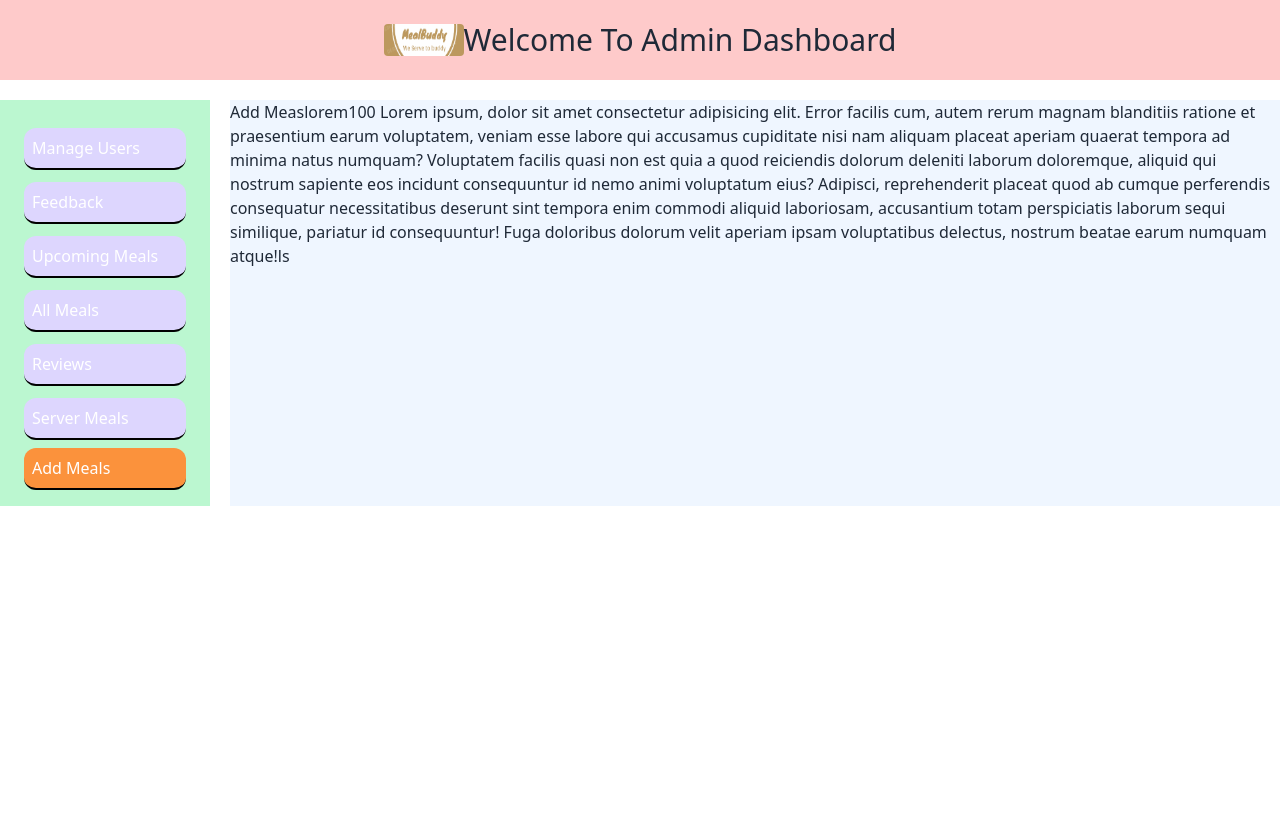
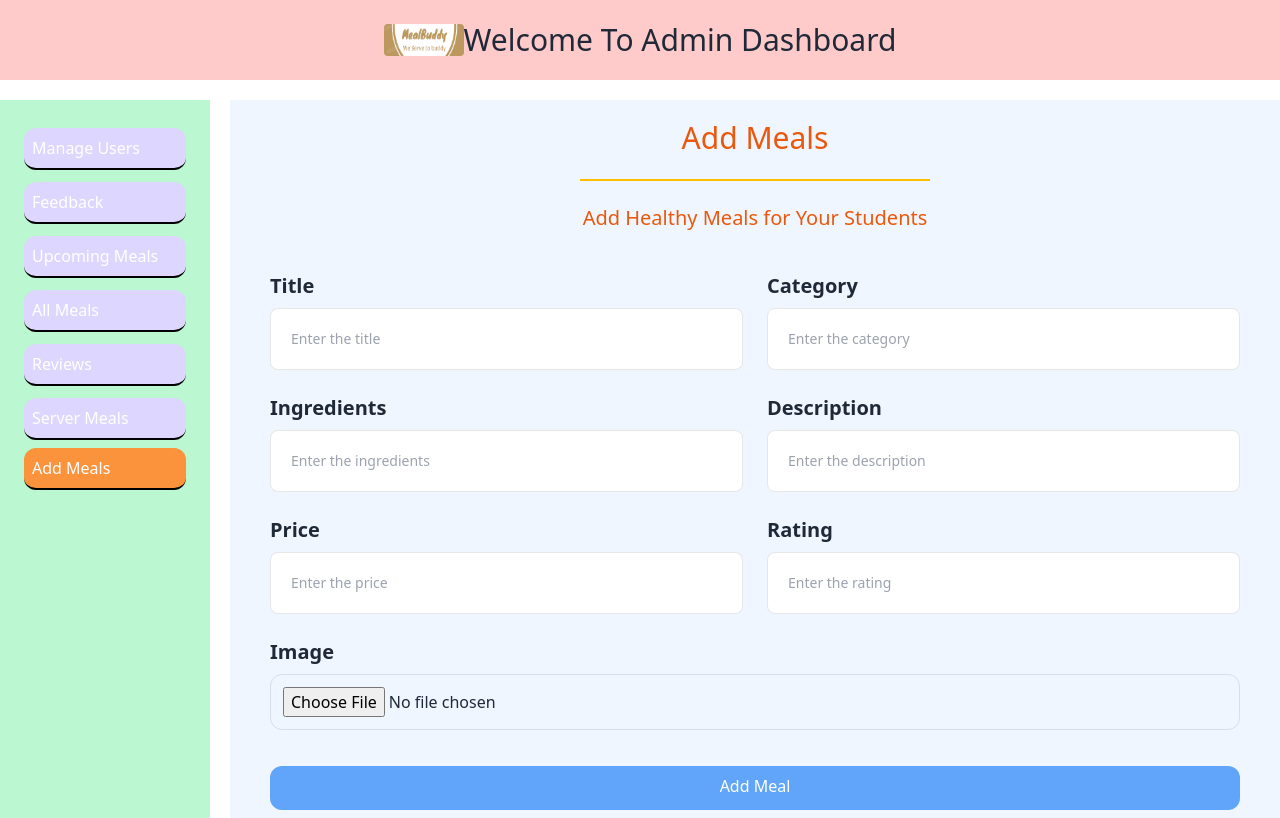
Before and after one commit to protap1100/Meal-buddy-client, a React (Vite) app: page /dashboard/addMeals in a window 1280 px wide. Built offline with nearby package versions, Linux system fonts and the light colour scheme; no server answers.

Commit message:
add meals form added

```diff
--- a/package.json
+++ b/package.json
@@ -14,6 +14,7 @@
     "@tanstack/react-query": "^5.40.0",
     "aos": "^2.3.4",
     "axios": "^1.7.2",
+    "emoji-picker-react": "^4.9.4",
     "firebase": "^10.12.2",
     "localforage": "^1.10.0",
     "match-sorter": "^6.3.4",
--- a/src/Pages/AdminDashBoard.jsx/AdminDashboard.jsx
+++ b/src/Pages/AdminDashBoard.jsx/AdminDashboard.jsx
@@ -6,7 +6,7 @@ const AdminDashboard = () => {
   return (
     <>
     <div>
-        <AdminTopbar></AdminTopbar>
+    <AdminTopbar></AdminTopbar>
     </div>
       <div className="mt-5 flex gap-5">
         <div className="w-1/6">
--- a/src/Pages/DashboardPages/AddMeals.jsx
+++ b/src/Pages/DashboardPages/AddMeals.jsx
@@ -1,9 +1,121 @@
+import SectionTitle from "../../Components/Shared/SectionTitle";
+import Aos from "aos";
+import "aos/dist/aos.css";
+import { useEffect } from "react";
+import { useForm } from "react-hook-form";
+
 const AddMeals = () => {
-    return (
-        <div>
-            <h1>Add Measlorem100 Lorem ipsum, dolor sit amet consectetur adipisicing elit. Error facilis cum, autem rerum magnam blanditiis ratione et praesentium earum voluptatem, veniam esse labore qui accusamus cupiditate nisi nam aliquam placeat aperiam quaerat tempora ad minima natus numquam? Voluptatem facilis quasi non est quia a quod reiciendis dolorum deleniti laborum doloremque, aliquid qui nostrum sapiente eos incidunt consequuntur id nemo animi voluptatum eius? Adipisci, reprehenderit placeat quod ab cumque perferendis consequatur necessitatibus deserunt sint tempora enim commodi aliquid laboriosam, accusantium totam perspiciatis laborum sequi similique, pariatur id consequuntur! Fuga doloribus dolorum velit aperiam ipsam voluptatibus delectus, nostrum beatae earum numquam atque!ls</h1>
-        </div>
-    );
+  const { register, handleSubmit, formState: { errors } } = useForm();
+
+  useEffect(() => {
+    Aos.init({
+      duration: 1000,
+      easing: "ease-in-out",
+      once: true,
+    });
+  }, []);
+
+  const onSubmit = (data) => {
+    console.log(data);
+    // handle form submission
+  };
+
+  return (
+    <div>
+      <SectionTitle
+        heading="Add Meals"
+        subHeading="Add Healthy Meals for Your Students"
+      />
+      <div className="mt-10">
+        <form
+          className="flex-grow"
+          data-aos="fade-right"
+          onSubmit={handleSubmit(onSubmit)}
+        >
+          <div className="grid gap-6 mb-6 grid-cols-1 lg:grid-cols-2 md:grid-cols-2 px-10">
+            <div className="col-span-2 lg:col-span-1" data-aos="fade-right">
+              <label className="font-bold text-xl">Title</label>
+              <input
+                {...register("title", { required: "Title is required" })}
+                type="text"
+                className="mt-2 border border-[#1313181A] text-sm rounded-lg block w-full p-5"
+                placeholder="Enter the title"
+              />
+              {errors.title && <p className="text-red-500">{errors.title.message}</p>}
+            </div>
+            <div className="col-span-2 lg:col-span-1" data-aos="fade-right">
+              <label className="font-bold text-xl">Category</label>
+              <input
+                {...register("category", { required: "Category is required" })}
+                type="text"
+                className="mt-2 border border-[#1313181A] text-sm rounded-lg block w-full p-5"
+                placeholder="Enter the category"
+              />
+              {errors.category && <p className="text-red-500">{errors.category.message}</p>}
+            </div>
+            <div className="col-span-2 lg:col-span-1" data-aos="fade-right">
+              <label className="font-bold text-xl">Ingredients</label>
+              <input
+                {...register("ingredients", { required: "Ingredients are required" })}
+                type="text"
+                className="mt-2 border border-[#1313181A] text-sm rounded-lg block w-full p-5"
+                placeholder="Enter the ingredients"
+              />
+              {errors.ingredients && <p className="text-red-500">{errors.ingredients.message}</p>}
+            </div>
+            <div className="col-span-2 lg:col-span-1" data-aos="fade-right">
+              <label className="font-bold text-xl">Description</label>
+              <input
+                {...register("description", { required: "Description is required" })}
+                type="text"
+                className="mt-2 border border-[#1313181A] text-sm rounded-lg block w-full p-5"
+                placeholder="Enter the description"
+              />
+              {errors.description && <p className="text-red-500">{errors.description.message}</p>}
+            </div>
+            <div className="col-span-2 lg:col-span-1" data-aos="fade-right">
+              <label className="font-bold text-xl">Price</label>
+              <input
+                {...register("price", { required: "Price is required" })}
+                type="number"
+                className="mt-2 border border-[#1313181A] text-sm rounded-lg block w-full p-5"
+                placeholder="Enter the price"
+              />
+              {errors.price && <p className="text-red-500">{errors.price.message}</p>}
+            </div>
+            <div className="col-span-2 lg:col-span-1" data-aos="fade-right">
+              <label className="font-bold text-xl">Rating</label>
+              <input
+                {...register("rating", { required: "Rating is required" })}
+                type="number"
+                step="0.1"
+                className="mt-2 border border-[#1313181A] text-sm rounded-lg block w-full p-5"
+                placeholder="Enter the rating"
+              />
+              {errors.rating && <p className="text-red-500">{errors.rating.message}</p>}
+            </div>
+            <div className="col-span-2" data-aos="fade-right">
+              <label className="font-bold text-xl">Image</label>
+              <input
+                {...register("image", { required: "Image is required" })}
+                type="file"
+                className="mt-2 border border-[#1313181A] w-full p-3 rounded-xl"
+              />
+              {errors.image && <p className="text-red-500">{errors.image.message}</p>}
+            </div>
+          </div>
+          <div className="px-10">
+            <button
+              type="submit"
+              className="text-center mt-3 p-2 border-b-4 bg-blue-400 border-blue-400 w-full hover:bg-blue-200 text-white rounded-xl my-2 hover:border-blue-300 transition-all duration-700 ease-in-out"
+            >
+              Add Meal
+            </button>
+          </div>
+        </form>
+      </div>
+    </div>
+  );
 };
 
 export default AddMeals;
```
Also changed, not shown: src/Pages/Meals/MealsDetails.jsx (+7 -2 lines), 1 other file (tests, documents, lock files or other folders).
